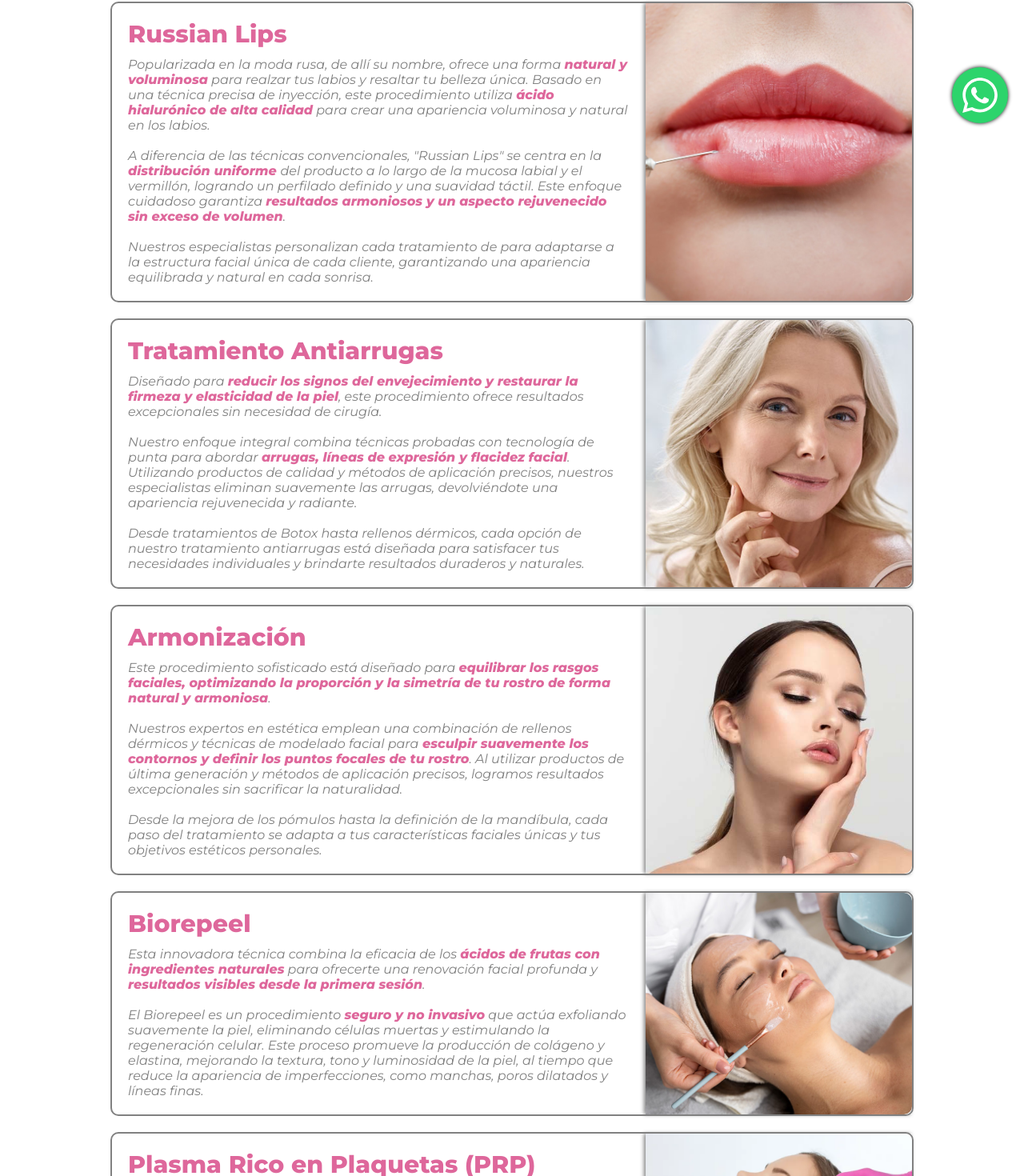
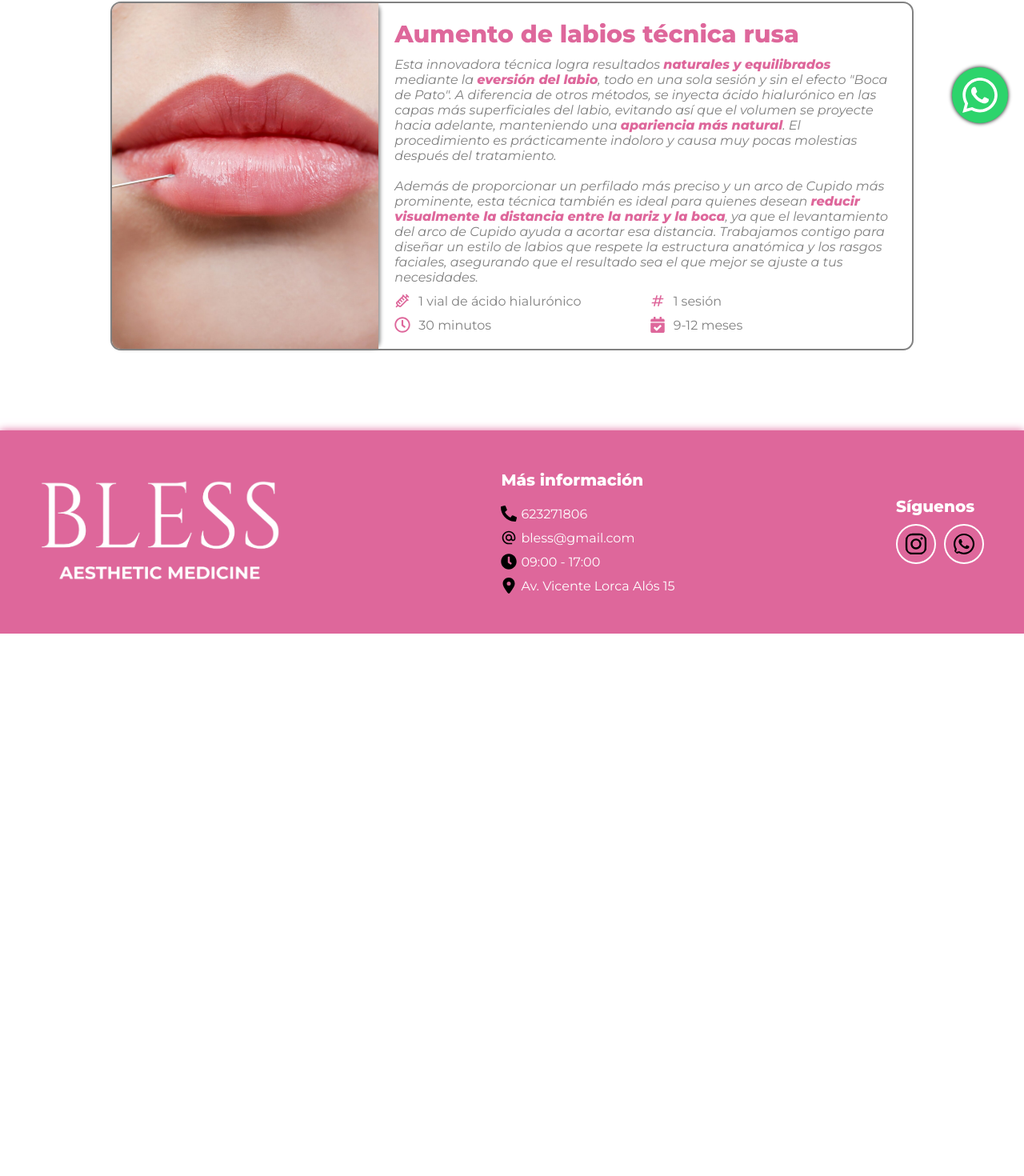
Before and after one commit to Gaston-Valentini/bless-client, a React (Vite) app: page /services in a window 1280 px wide. Shown: the part 626-2096 px from the top of the page at 80% size. After the commit the page ends 1418 px from the top, so only its background shows below. Built offline with nearby package versions, Linux system fonts and the light colour scheme.

Commit message:
Add: ServiceCard section updated.

```diff
--- a/src/components/ServiceCard/ServiceCard.jsx
+++ b/src/components/ServiceCard/ServiceCard.jsx
@@ -1,14 +1,38 @@
 import style from "./ServiceCard.module.css";
+import { BiInjection } from "react-icons/bi";
+import { MdNumbers } from "react-icons/md";
+import { FaRegClock, FaCalendarCheck } from "react-icons/fa";
 
-export default function ServiceCard({ title, description, image }) {
+export default function ServiceCard(props) {
+    const { title, description, image, product, sessions, time, date } = props;
+    console.log(props);
+
     return (
         <section className={style.container}>
+            <div className={style.image}>
+                <img src={image} />
+            </div>
             <div className={style.data}>
                 <p className={style.dataTitle}>{title}</p>
                 <p className={style.dataDescription}>{description}</p>
-            </div>
-            <div className={style.image}>
-                <img src={image} />
+                <div className={style.dataInfo}>
+                    <div className={style.dataInfoElement}>
+                        <BiInjection />
+                        <p className={style.dataInfoElementText}>{product}</p>
+                    </div>
+                    <div className={style.dataInfoElement}>
+                        <MdNumbers />
+                        <p className={style.dataInfoElementText}>{sessions}</p>
+                    </div>
+                    <div className={style.dataInfoElement}>
+                        <FaRegClock />
+                        <p className={style.dataInfoElementText}>{time}</p>
+                    </div>
+                    <div className={style.dataInfoElement}>
+                        <FaCalendarCheck />
+                        <p className={style.dataInfoElementText}>{date}</p>
+                    </div>
+                </div>
             </div>
         </section>
     );
--- a/src/components/ServiceCard/ServiceCard.module.css
+++ b/src/components/ServiceCard/ServiceCard.module.css
@@ -1,9 +1,23 @@
 .container {
     max-width: 1000px;
     display: grid;
-    grid-template-columns: 2fr 1fr;
+    grid-template-columns: 1fr 2fr;
     border: 2px solid var(--grey);
+    border-radius: 13px;
+}
+
+.image {
+    height: 100%;
+    width: 100%;
+    box-shadow: 2px 0 5px var(--grey);
     border-radius: 10px;
+}
+
+.image img {
+    height: 100%;
+    width: 100%;
+    object-fit: cover;
+    border-radius: 10px 0 0 10px;
 }
 
 .data {
@@ -29,17 +43,25 @@
     color: var(--rose);
 }
 
-.image {
-    height: 100%;
-    width: 100%;
-    box-shadow: -2px 0 5px var(--grey);
+.dataInfo {
+    display: grid;
+    grid-template-columns: 1fr 1fr;
+    gap: 10px;
 }
 
-.image img {
-    height: 100%;
-    width: 100%;
-    object-fit: cover;
-    border-radius: 0 10px 10px 0;
+.dataInfoElement {
+    display: flex;
+    align-items: center;
+    gap: 10px;
+}
+
+.dataInfoElement svg {
+    font-size: 20px;
+    color: var(--rose);
+}
+
+.dataInfoElementText {
+    color: var(--grey);
 }
 
 @media (max-width: 767px) {
--- a/src/data/data.jsx
+++ b/src/data/data.jsx
@@ -1,115 +1,23 @@
 import rusianLips from "../assets/images/russian-lips.jpg";
-import antiWrinkle from "../assets/images/anti-wrinkle-treatment.jpg";
-import armonization from "../assets/images/armonization.jpg";
-import biorepeel from "../assets/images/biorepeel.jpg";
-import prp from "../assets/images/prp.jpg";
 
 const services = [
     {
         id: 1,
-        title: "Russian Lips",
+        title: "Aumento de labios técnica rusa",
         description: (
             <p>
-                Popularizada en la moda rusa, de allí su nombre, ofrece una forma <span>natural y voluminosa</span> para realzar
-                tus labios y resaltar tu belleza única. Basado en una técnica precisa de inyección, este procedimiento utiliza{" "}
-                <span>ácido hialurónico de alta calidad</span> para crear una apariencia voluminosa y natural en los labios.
-                <br />
-                <br />A diferencia de las técnicas convencionales, "Russian Lips" se centra en la{" "}
-                <span>distribución uniforme </span>del producto a lo largo de la mucosa labial y el vermillón, logrando un
-                perfilado definido y una suavidad táctil. Este enfoque cuidadoso garantiza{" "}
-                <span>resultados armoniosos y un aspecto rejuvenecido sin exceso de volumen</span>.
+                Esta innovadora técnica logra resultados <span>naturales y equilibrados</span> mediante la <span>eversión del labio</span>, todo en una sola sesión y sin el efecto "Boca de Pato". A diferencia de otros métodos, se inyecta ácido hialurónico en las capas más superficiales del labio, evitando así que el volumen se proyecte hacia adelante, manteniendo una <span>apariencia más natural</span>. El procedimiento es prácticamente indoloro y causa muy pocas molestias después del
+                tratamiento.
                 <br />
                 <br />
-                Nuestros especialistas personalizan cada tratamiento de para adaptarse a la estructura facial única de cada
-                cliente, garantizando una apariencia equilibrada y natural en cada sonrisa.
+                Además de proporcionar un perfilado más preciso y un arco de Cupido más prominente, esta técnica también es ideal para quienes desean <span>reducir visualmente la distancia entre la nariz y la boca</span>, ya que el levantamiento del arco de Cupido ayuda a acortar esa distancia. Trabajamos contigo para diseñar un estilo de labios que respete la estructura anatómica y los rasgos faciales, asegurando que el resultado sea el que mejor se ajuste a tus necesidades.
             </p>
         ),
         image: rusianLips,
-    },
-    {
-        id: 2,
-        title: "Tratamiento Antiarrugas",
-        description: (
-            <p>
-                Diseñado para <span>reducir los signos del envejecimiento y restaurar la firmeza y elasticidad de la piel</span>,
-                este procedimiento ofrece resultados excepcionales sin necesidad de cirugía.
-                <br />
-                <br />
-                Nuestro enfoque integral combina técnicas probadas con tecnología de punta para abordar{" "}
-                <span>arrugas, líneas de expresión y flacidez facial</span>. Utilizando productos de calidad y métodos de
-                aplicación precisos, nuestros especialistas eliminan suavemente las arrugas, devolviéndote una apariencia
-                rejuvenecida y radiante.
-                <br />
-                <br />
-                Desde tratamientos de Botox hasta rellenos dérmicos, cada opción de nuestro tratamiento antiarrugas está diseñada
-                para satisfacer tus necesidades individuales y brindarte resultados duraderos y naturales.
-            </p>
-        ),
-        image: antiWrinkle,
-    },
-    {
-        id: 3,
-        title: "Armonización",
-        description: (
-            <p>
-                Este procedimiento sofisticado está diseñado para{" "}
-                <span>
-                    equilibrar los rasgos faciales, optimizando la proporción y la simetría de tu rostro de forma natural y
-                    armoniosa
-                </span>
-                .
-                <br />
-                <br />
-                Nuestros expertos en estética emplean una combinación de rellenos dérmicos y técnicas de modelado facial para
-                <span> esculpir suavemente los contornos y definir los puntos focales de tu rostro</span>. Al utilizar productos
-                de última generación y métodos de aplicación precisos, logramos resultados excepcionales sin sacrificar la
-                naturalidad.
-                <br />
-                <br />
-                Desde la mejora de los pómulos hasta la definición de la mandíbula, cada paso del tratamiento se adapta a tus
-                características faciales únicas y tus objetivos estéticos personales.
-            </p>
-        ),
-        image: armonization,
-    },
-    {
-        id: 4,
-        title: "Biorepeel",
-        description: (
-            <p>
-                Esta innovadora técnica combina la eficacia de los <span>ácidos de frutas con ingredientes naturales</span> para
-                ofrecerte una renovación facial profunda y <span>resultados visibles desde la primera sesión</span>.
-                <br />
-                <br />
-                El Biorepeel es un procedimiento <span>seguro y no invasivo</span> que actúa exfoliando suavemente la piel,
-                eliminando células muertas y estimulando la regeneración celular. Este proceso promueve la producción de colágeno
-                y elastina, mejorando la textura, tono y luminosidad de la piel, al tiempo que reduce la apariencia de
-                imperfecciones, como manchas, poros dilatados y líneas finas.
-            </p>
-        ),
-        image: biorepeel,
-    },
-    {
-        id: 5,
-        title: "Plasma Rico en Plaquetas (PRP)",
-        description: (
-            <p>
-                Este procedimiento revolucionario aprovecha el{" "}
-                <span>poder regenerativo de las plaquetas de tu propia sangre</span> para revitalizar y rejuvenecer tu piel desde
-                adentro hacia afuera.
-                <br />
-                <br />
-                El tratamiento PRP implica la extracción de una pequeña cantidad de sangre del paciente, que luego se centrifuga
-                para separar y <span>concentrar las plaquetas y los factores de crecimiento</span>. Esta solución rica en
-                nutrientes se inyecta luego en las áreas específicas de la piel, donde actúa para{" "}
-                <span>
-                    estimular la producción de colágeno, mejorar la textura y la elasticidad, y reducir la apariencia de arrugas y
-                    líneas finas
-                </span>
-                .
-            </p>
-        ),
-        image: prp,
+        product: "1 vial de ácido hialurónico",
+        sessions: "1 sesión",
+        time: "30 minutos",
+        date: "9-12 meses",
     },
 ];
 
@@ -117,68 +25,32 @@ const questions = [
     {
         id: 1,
         question: "Lorem ipsum dolor sit amet consectetur, adipisicing elit. Quo, enim.",
-        answer: (
-            <p>
-                Lorem ipsum dolor sit amet consectetur adipisicing elit. Deserunt, consequuntur? Ad modi voluptatum consequuntur
-                quis facere obcaecati iusto reiciendis ipsam provident tempora sint, debitis assumenda rerum architecto ea aperiam
-                aliquam.
-            </p>
-        ),
+        answer: <p>Lorem ipsum dolor sit amet consectetur adipisicing elit. Deserunt, consequuntur? Ad modi voluptatum consequuntur quis facere obcaecati iusto reiciendis ipsam provident tempora sint, debitis assumenda rerum architecto ea aperiam aliquam.</p>,
     },
     {
         id: 2,
         question: "Lorem ipsum dolor sit amet consectetur, adipisicing elit. Quo, enim.",
-        answer: (
-            <p>
-                Lorem ipsum dolor sit amet consectetur adipisicing elit. Deserunt, consequuntur? Ad modi voluptatum consequuntur
-                quis facere obcaecati iusto reiciendis ipsam provident tempora sint, debitis assumenda rerum architecto ea aperiam
-                aliquam.
-            </p>
-        ),
+        answer: <p>Lorem ipsum dolor sit amet consectetur adipisicing elit. Deserunt, consequuntur? Ad modi voluptatum consequuntur quis facere obcaecati iusto reiciendis ipsam provident tempora sint, debitis assumenda rerum architecto ea aperiam aliquam.</p>,
     },
     {
         id: 3,
         question: "Lorem ipsum dolor sit amet consectetur, adipisicing elit. Quo, enim.",
-        answer: (
-            <p>
-                Lorem ipsum dolor sit amet consectetur adipisicing elit. Deserunt, consequuntur? Ad modi voluptatum consequuntur
-                quis facere obcaecati iusto reiciendis ipsam provident tempora sint, debitis assumenda rerum architecto ea aperiam
-                aliquam.
-            </p>
-        ),
+        answer: <p>Lorem ipsum dolor sit amet consectetur adipisicing elit. Deserunt, consequuntur? Ad modi voluptatum consequuntur quis facere obcaecati iusto reiciendis ipsam provident tempora sint, debitis assumenda rerum architecto ea aperiam aliquam.</p>,
     },
     {
         id: 4,
         question: "Lorem ipsum dolor sit amet consectetur, adipisicing elit. Quo, enim.",
-        answer: (
-            <p>
-                Lorem ipsum dolor sit amet consectetur adipisicing elit. Deserunt, consequuntur? Ad modi voluptatum consequuntur
-                quis facere obcaecati iusto reiciendis ipsam provident tempora sint, debitis assumenda rerum architecto ea aperiam
-                aliquam.
-            </p>
-        ),
+        answer: <p>Lorem ipsum dolor sit amet consectetur adipisicing elit. Deserunt, consequuntur? Ad modi voluptatum consequuntur quis facere obcaecati iusto reiciendis ipsam provident tempora sint, debitis assumenda rerum architecto ea aperiam aliquam.</p>,
     },
     {
         id: 5,
         question: "Lorem ipsum dolor sit amet consectetur, adipisicing elit. Quo, enim.",
-        answer: (
-            <p>
-                Lorem ipsum dolor sit amet consectetur adipisicing elit. Deserunt, consequuntur? Ad modi voluptatum consequuntur
-                quis facere obcaecati iusto reiciendis ipsam provident tempora sint, debitis assumenda rerum architecto ea aperiam
-                aliquam.
-            </p>
-        ),
+        answer: <p>Lorem ipsum dolor sit amet consectetur adipisicing elit. Deserunt, consequuntur? Ad modi voluptatum consequuntur quis facere obcaecati iusto reiciendis ipsam provident tempora sint, debitis assumenda rerum architecto ea aperiam aliquam.</p>,
     },
     {
         id: 6,
         question: "Lorem ipsum dolor sit amet consectetur, adipisicing elit. Quo, enim.",
-        answer: (
-            <p>
-                Lorem ipsum dolor sit amet consectetur adipisicing elit. Deserunt, consequuntur? Ad modi voluptatum consequuntur
-                quis facere obcaecati iusto reiciendis ipsam provident tempora sint, debitis assumenda rerum architecto ea aperiam
-                aliquam.
-            </p>
-        ),
+        answer: <p>Lorem ipsum dolor sit amet consectetur adipisicing elit. Deserunt, consequuntur? Ad modi voluptatum consequuntur quis facere obcaecati iusto reiciendis ipsam provident tempora sint, debitis assumenda rerum architecto ea aperiam aliquam.</p>,
     },
 ];
 
--- a/src/sections/ServicesList/ServicesList.jsx
+++ b/src/sections/ServicesList/ServicesList.jsx
@@ -11,15 +11,11 @@ export default function ServicesList() {
                     <p>Nuestros servicios</p>
                     <hr />
                 </div>
-                <p className={style.titleText}>
-                    Nos complace presentarte nuestra amplia gama de servicios diseñados para realzar tu belleza y bienestar. En
-                    nuestra clínica, nos comprometemos a ofrecerte una experiencia integral y personalizada que satisfaga todas
-                    tus necesidades estéticas. A continuación, te detallamos nuestros servicios especializados
-                </p>
+                <p className={style.titleText}>Nos complace presentarte nuestra amplia gama de servicios diseñados para realzar tu belleza y bienestar. En nuestra clínica, nos comprometemos a ofrecerte una experiencia integral y personalizada que satisfaga todas tus necesidades estéticas. A continuación, te detallamos nuestros servicios especializados</p>
             </div>
             <div className={style.services}>
                 {services.map((service) => (
-                    <ServiceCard key={service.id} title={service.title} description={service.description} image={service.image} />
+                    <ServiceCard key={service.id} title={service.title} description={service.description} image={service.image} product={service.product} sessions={service.sessions} time={service.time} date={service.date} />
                 ))}
             </div>
         </section>
--- a/src/sections/Values/Values.module.css
+++ b/src/sections/Values/Values.module.css
@@ -1,5 +1,5 @@
 .container {
-    padding: 0 20px;
+    padding: 100px 20px 0;
     display: flex;
     flex-direction: column;
     align-items: center;
@@ -81,6 +81,9 @@
 }
 
 @media (max-width: 991px) {
+    .container {
+        padding: 50px 20px 0;
+    }
     .values {
         flex-direction: column;
     }
--- a/src/views/Home/Home.jsx
+++ b/src/views/Home/Home.jsx
@@ -2,7 +2,6 @@ import HomeHeader from "../../sections/HomeHeader/HomeHeader";
 import About from "../../sections/About/About";
 import Services from "../../sections/Services/Services";
 import FreeValoration from "../../sections/FreeValoration/FreeValoration";
-import Process from "../../sections/Process/Process";
 import Values from "../../sections/Values/Values";
 import Gallery from "../../sections/Galery/Gallery";
 
@@ -13,7 +12,6 @@ export default function HomeView() {
             <About />
             <Services />
             <FreeValoration />
-            <Process />
             <Values />
             <Gallery />
         </section>
```
